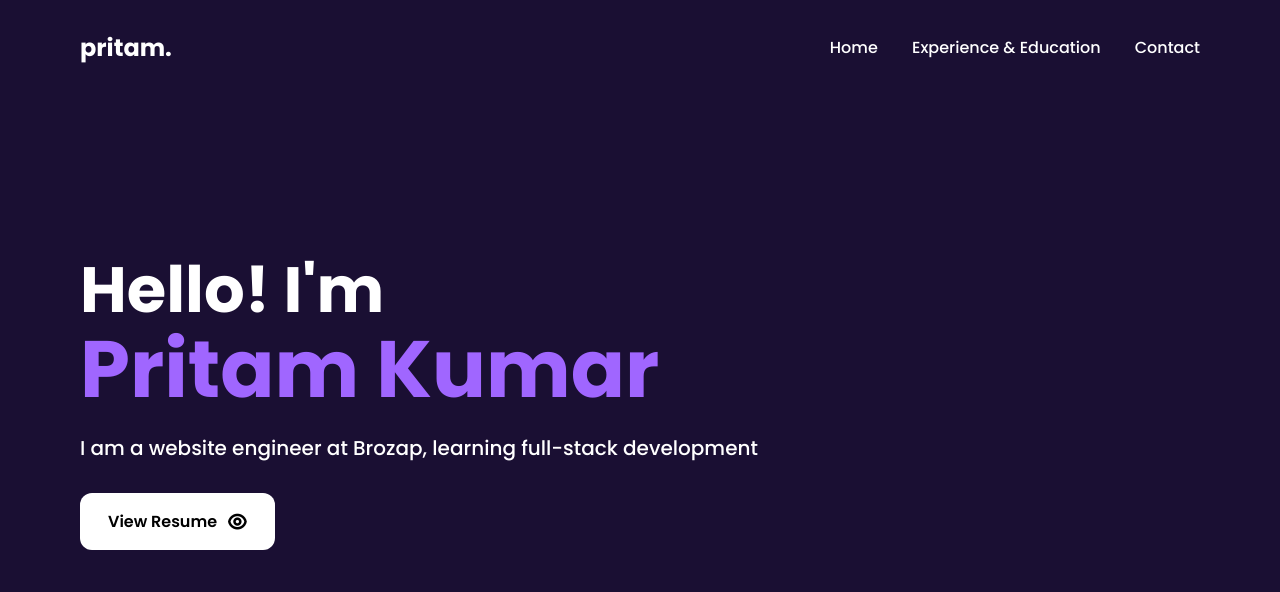
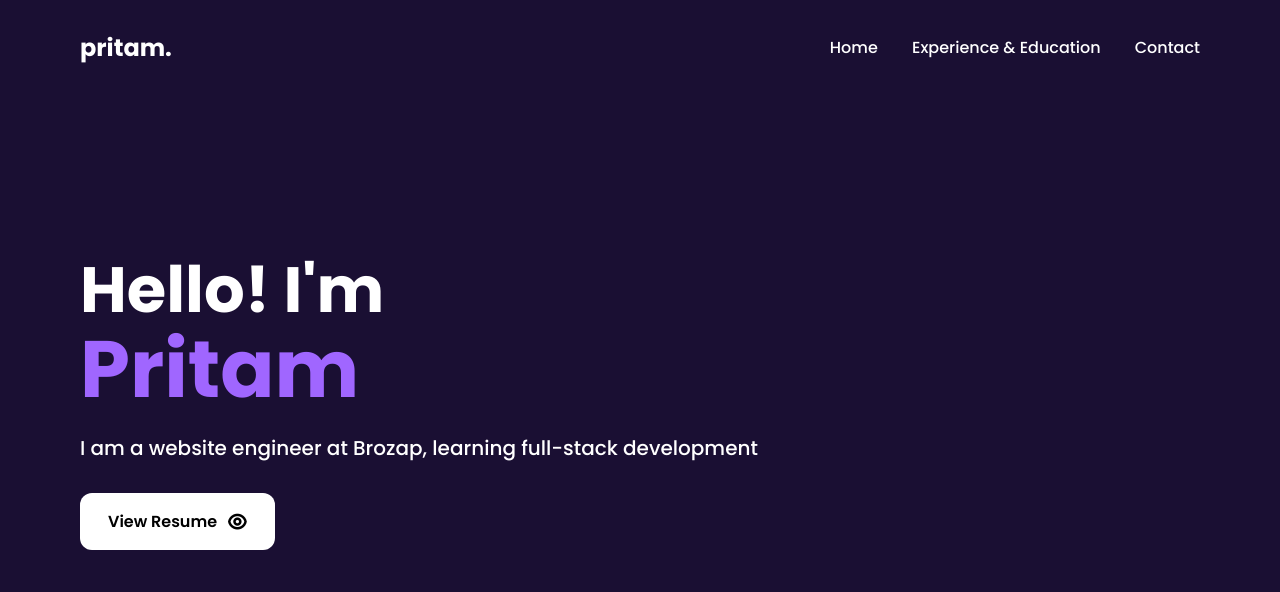
Before and after one commit to pritamkumar707058/Pritam-s-Portfolio, a plain HTML site: page index.html in a window 1280 px wide. Shown: the top 592 px of the page. Drawn offline with nearby package versions, Linux system fonts and the light colour scheme.

Commit message:
Update portfolio

```diff
--- a/index.html
+++ b/index.html
@@ -16,7 +16,7 @@
             </nav>
         </header>
         <section id="home">
-            <h1>Hello! I'm <br> <span>Pritam Kumar</span></h1>
+            <h1>Hello! I'm <br> <span>Pritam</span></h1>
             <p>I am a website engineer at Brozap, learning full-stack development</p>
             <a href="resume.pdf" class="btn">View Resume<i class="ri-eye-line"></i></a>
         </section>
```
